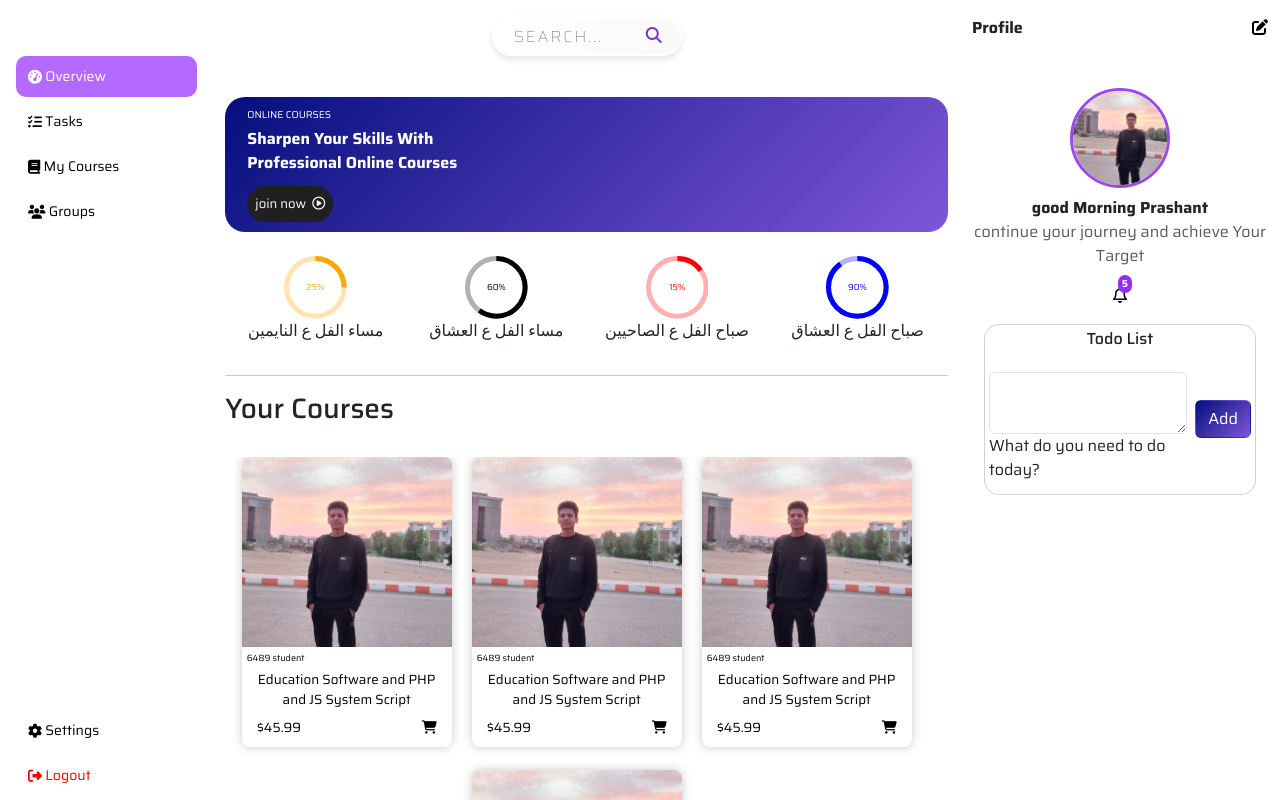
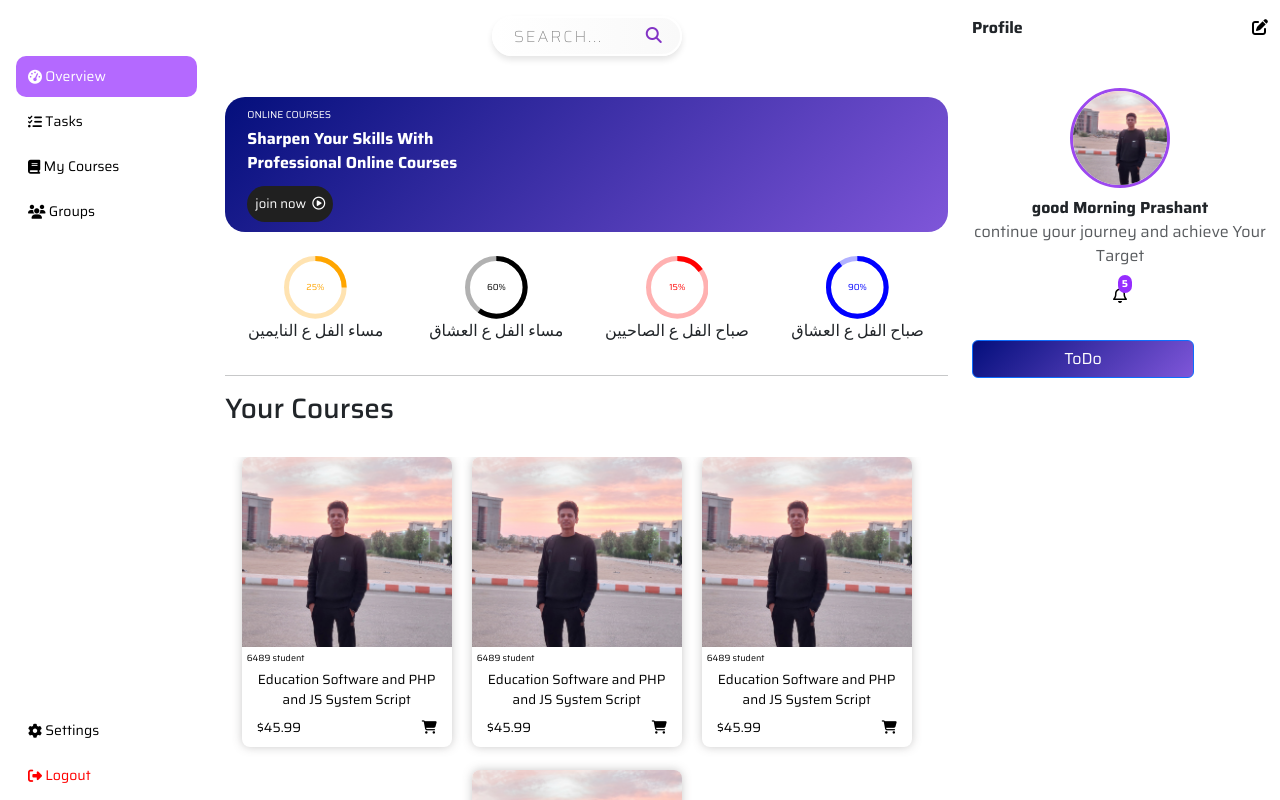
Before and after one commit to Ahmed-Nadyy/Spark, a React (Vite) app: page / in a window 1280 px wide. Shown: the top 800 px of the page. Built offline with nearby package versions, Linux system fonts and the light colour scheme.

Commit message:
edit todo

```diff
--- a/package.json
+++ b/package.json
@@ -17,6 +17,7 @@
     "mdb-react-ui-kit": "^7.2.0",
     "popper.js": "^1.16.1",
     "react": "^18.2.0",
+    "react-bootstrap": "^2.10.2",
     "react-circular-progressbar": "^2.1.0",
     "react-dom": "^18.2.0",
     "react-image-lightbox": "^5.1.4",
--- a/src/Component/Profile/Profile.jsx
+++ b/src/Component/Profile/Profile.jsx
@@ -41,8 +41,8 @@ function Profile() {
             </Link>
           </div>
         </div>
-        {/* <div className="mb-3"></div> */}
-        <ToDo/>
+        <div className="mt-3 align-content-center justify-content-center"><ToDo/></div>
+
       </div>
     </>
   );
--- a/src/Component/Sidebar/Sidebar.jsx
+++ b/src/Component/Sidebar/Sidebar.jsx
@@ -1,10 +1,10 @@
-import React, { useState } from "react";
+import React, { useEffect, useState } from "react";
 import { Link } from "react-router-dom";
 import "./Sidebar.css";
 import logo2 from "../../assets/stdDashboard/logo.png";
 import logo from "../../assets/stdDashboard/Frame.png";
 import pic from "../../assets/stdDashboard/WhatsApp Image 2024-02-26 at 00.13.47_cc9ce5b8.jpg";
-
+import ToDo from "../ToDo/ToDo";
 function Sidebar() {
   const [activeItem, setActiveItem] = useState("Overview");
   const [check,setcheck]=useState(false);
@@ -27,7 +27,7 @@ function Sidebar() {
          menu.style.transform = "translateX(-100%)";
          settoggle(!toggle);
       }
-
+      setcheck(true);
     }
   };
   // const handleLogo2Click = () => {
@@ -48,7 +48,9 @@ function Sidebar() {
       setcheck(true);
     }
   };
-
+  useEffect(()=>{
+    handleResize()
+  },[check])
   window.addEventListener("resize", handleResize);
   const handleItemClick = (itemName) => {
     setActiveItem(itemName);
@@ -85,6 +87,7 @@ function Sidebar() {
           </Link>
           </div>
         </div>
+        <ToDo/>
         </div>
         <div className="menu-group mb-auto">
           <Link
--- a/src/Component/ToDo/ToDo.css
+++ b/src/Component/ToDo/ToDo.css
@@ -7,19 +7,19 @@
     white-space: wrap;
 }
 .txt{
-    max-width: 210px;
-
+    max-width: 50vw;
+    width: 100%;
 }
 .mcont{
-    max-height: 300px;
+    max-height: 650px;
     overflow-y: auto;
 }
-.btn{
+.tdbtn{
     color: #FFFFFF;
     background: linear-gradient(135deg, #040F7C, #7F56D9);
     /* transition: all 0.5s; */
 }
-.btn:hover{
+.tdbtn:hover{
     color: #FFFFFF;
     background: linear-gradient(105deg, #040F7C, #7F56D9)
 }
--- a/src/Component/ToDo/ToDo.jsx
+++ b/src/Component/ToDo/ToDo.jsx
@@ -13,8 +13,19 @@ import {
   MDBTextArea,
   MDBTooltip,
 } from "mdb-react-ui-kit";
+import Button from 'react-bootstrap/Button';
+import Modal from 'react-bootstrap/Modal';
 import "./ToDo.css"
 export default function App() {
+  // , 'sm-down', 'md-down', 'lg-down', 'xl-down', 'xxl-down'
+  const values = [true];
+  const [fullscreen, setFullscreen] = useState(true);
+  const [show, setShow] = useState(false);
+
+  function handleShow(breakpoint) {
+    setFullscreen(breakpoint);
+    setShow(true);
+  }
   const [tasks, setTasks] = useState([]);
   const [newTaskText, setNewTaskText] = useState("");
 
@@ -35,13 +46,28 @@ export default function App() {
   };
 
   return (
-    <section className="">
+
+    <>
+    {/* <div className="container mt-3 "> */}
+    {values.map((v, idx) => (
+        <Button key={idx} className="tdbtn mt-3 me-2 mb-2 w-75" onClick={() => handleShow(v)}>
+          ToDo
+          {typeof v === 'string' && `below ${v.split('-')[0]}`}
+        </Button>
+      ))}
+      {/* </div> */}
+      <Modal show={show} fullscreen={fullscreen} onHide={() => setShow(false)}>
+        <Modal.Header closeButton>
+          <Modal.Title>To Do List</Modal.Title>
+        </Modal.Header>
+        <Modal.Body>
+        <section className="">
       <MDBContainer className="py-3 mcont">
         <MDBRow className="d-flex justify-content-center align-items-center">
           <MDBCol xl="12">
             <MDBCard style={{ borderRadius: "15px" }}>
               <MDBCardBody className="p-1">
-                <h6 className="mb-0 text-center">Todo List</h6>
+                {/* <h6 className="mb-0 text-center">Todo List</h6> */}
                 <div className="d-flex justify-content-center align-items-center mb-0">
                   <MDBTextArea
                     label="What do you need to do today?"
@@ -49,12 +75,12 @@ export default function App() {
                     rows={2}
                     value={newTaskText}
                     onChange={(e) => setNewTaskText(e.target.value)}
-                    className="flex-fill mt-4"
+                    className="flex-fill mt-2"
                   />
                   <button
                     type="submit"
                     size="md"
-                    className="ms-2 btn"
+                    className="ms-2 tdbtn btn"
                     onClick={handleAddTask}
                     style={{ minWidth: "auto" }}
                   >
@@ -106,5 +132,9 @@ export default function App() {
         </MDBRow>
       </MDBContainer>
     </section>
+        </Modal.Body>
+      </Modal>
+    </>
+
   );
 }
```
Also changed, not shown: 1 other file (tests, documents, lock files or other folders).
